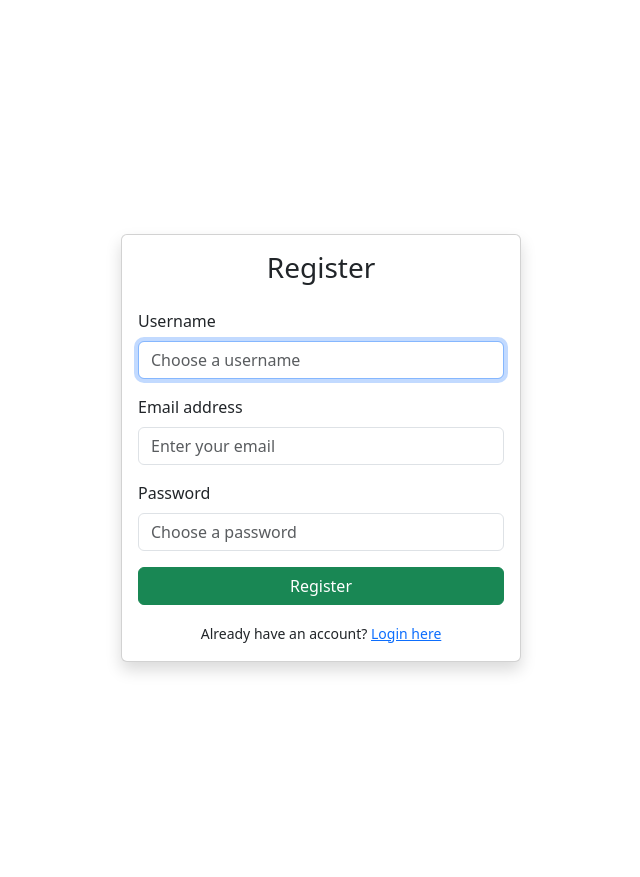
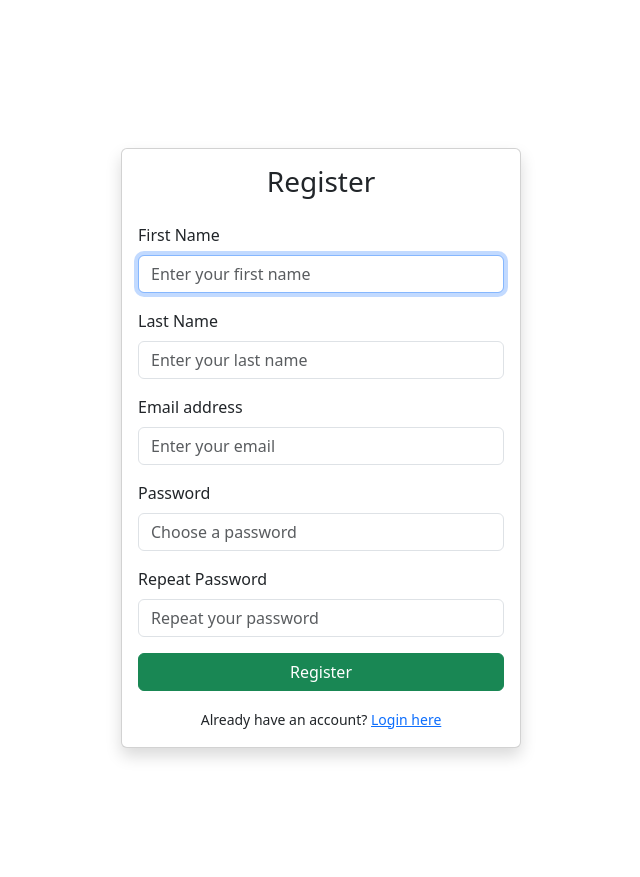
Before and after one commit to Sentexi/DCS-app, a Flask app: page /register in a window 1280 px wide. Shown: the part 56-933 px from the top of the page, without its empty margins (319-959 px from the left). Run offline with Flask 3, Linux system fonts and the light colour scheme; some libraries are stand-ins or nearby versions.

Commit message:
Add first and last name fields and update registration

```diff
--- a/app/admin/routes.py
+++ b/app/admin/routes.py
@@ -221,7 +221,7 @@ def toggle_user_admin(user_id):
     user = User.query.get_or_404(user_id)
     user.is_admin = not user.is_admin
     db.session.commit()
-    flash(f"User '{user.username}' admin status changed.", "info")
+    flash(f"User '{user.first_name} {user.last_name}' admin status changed.", "info")
     return redirect(url_for('admin.manage_users'))
 
 @admin_bp.route('/admin/<int:debate_id>/assign', methods=['POST'])
--- a/app/auth/routes.py
+++ b/app/auth/routes.py
@@ -19,18 +19,23 @@ def register():
     if current_user.is_authenticated:
         return redirect(url_for('main.dashboard'))
     if request.method == 'POST':
-        username = request.form['username']
+        first_name = request.form['first_name']
+        last_name = request.form.get('last_name')
         email = request.form['email']
         password = request.form['password']
+        password2 = request.form['password2']
         # Basic validation (expand as needed)
-        if User.query.filter_by(username=username).first():
-            flash('Username already exists.')
+        if User.query.filter_by(first_name=first_name, last_name=last_name).first():
+            flash('User with that name already exists.')
             return redirect(url_for('auth.register'))
         if User.query.filter_by(email=email).first():
             flash('Email already registered.')
             return redirect(url_for('auth.register'))
+        if password != password2:
+            flash('Passwords do not match.')
+            return redirect(url_for('auth.register'))
         hashed_pw = generate_password_hash(password)
-        user = User(username=username, email=email, password=hashed_pw)
+        user = User(first_name=first_name, last_name=last_name, email=email, password=hashed_pw)
         db.session.add(user)
         db.session.commit()
         flash('Registration successful! Please log in.')
--- a/app/main/routes.py
+++ b/app/main/routes.py
@@ -257,7 +257,7 @@ def debate_assignments_json(debate_id):
             'role': s.role,
             'room': s.room,
             'user_id': s.user_id,
-            'username': s.user.username
+            'name': f"{s.user.first_name} {s.user.last_name}"
         } for s in slots
     ]
 
--- a/app/models.py
+++ b/app/models.py
@@ -34,7 +34,8 @@ class JudgeSkillEnum(db.Enum):
 # User model: represents app users (debaters, admins, etc.)
 class User(UserMixin, db.Model):
     id = db.Column(db.Integer, primary_key=True)
-    username = db.Column(db.String(80), unique=True, nullable=False)
+    first_name = db.Column(db.String(80), nullable=False)
+    last_name = db.Column(db.String(80), nullable=True)
     email = db.Column(db.String(120), unique=True, nullable=False)
     password = db.Column(db.String(256), nullable=False)  # hashed password
     is_admin = db.Column(db.Boolean, default=False)
@@ -54,7 +55,7 @@ class User(UserMixin, db.Model):
         return SpeakerSlot.query.filter_by(debate_id=debate_id, user_id=self.id).first()
 
     def __repr__(self):
-        return f'<User {self.username}>'
+        return f'<User {self.first_name} {self.last_name}>'
 
 # Debate model: stores debate event details
 class Debate(db.Model):
--- a/app/static/js/dashboard.js
+++ b/app/static/js/dashboard.js
@@ -57,7 +57,7 @@ function createBadge(slot) {
   span.classList.add('role-badge');
   if (slot.user_id == window.currentUserId) span.classList.add('me');
   span.setAttribute('role', 'listitem');
-  span.setAttribute('aria-label', `${slot.role} – ${slot.username}`);
+  span.setAttribute('aria-label', `${slot.role} – ${slot.name}`);
 
   const icon = document.createElement('i');
   icon.classList.add('bi');
@@ -69,7 +69,7 @@ function createBadge(slot) {
 
   span.appendChild(document.createTextNode(` ${slot.role}`));
   span.appendChild(document.createElement('br'));
-  span.appendChild(document.createTextNode(slot.username));
+  span.appendChild(document.createTextNode(slot.name));
   if (slot.user_id == window.currentUserId) {
     const em = document.createElement('em');
     em.textContent = ' (You)';
--- a/app/templates/admin/dynamic_plan.html
+++ b/app/templates/admin/dynamic_plan.html
@@ -7,7 +7,7 @@
   <ul>
   {% for skill, users in groups.items() %}
     <li><strong>{{ skill }} ({{ users|length }})</strong>:
-        {% for u in users %}{{ u.username }}{% if not loop.last %}, {% endif %}{% endfor %}
+        {% for u in users %}{{ u.first_name }} {{ u.last_name }}{% if not loop.last %}, {% endif %}{% endfor %}
     </li>
   {% endfor %}
   </ul>
--- a/app/templates/admin/users.html
+++ b/app/templates/admin/users.html
@@ -6,7 +6,7 @@
   <thead>
     <tr>
       <th>ID</th>
-      <th>Username</th>
+      <th>Name</th>
       <th>Email</th>
       <th>Admin</th>
       <th>Join Time (Survey)</th>
@@ -21,7 +21,7 @@
     {% for user in users %}
     <tr>
       <td>{{ user.id }}</td>
-      <td>{{ user.username }}</td>
+      <td>{{ user.first_name }} {{ user.last_name }}</td>
       <td>{{ user.email }}</td>
       <td>{% if user.is_admin %}<span class="badge bg-success">Yes</span>{% else %}No{% endif %}</td>
       <td>{{ user.date_joined_choice or "—" }}</td>
--- a/app/templates/auth/register.html
+++ b/app/templates/auth/register.html
@@ -9,8 +9,12 @@
 
       <form method="POST" action="{{ url_for('auth.register') }}">
         <div class="mb-3">
-          <label for="username" class="form-label">Username</label>
-          <input type="text" class="form-control" id="username" name="username" placeholder="Choose a username" required autofocus>
+          <label for="first_name" class="form-label">First Name</label>
+          <input type="text" class="form-control" id="first_name" name="first_name" placeholder="Enter your first name" required autofocus>
+        </div>
+        <div class="mb-3">
+          <label for="last_name" class="form-label">Last Name</label>
+          <input type="text" class="form-control" id="last_name" name="last_name" placeholder="Enter your last name">
         </div>
         <div class="mb-3">
           <label for="email" class="form-label">Email address</label>
@@ -19,6 +23,10 @@
         <div class="mb-3">
           <label for="password" class="form-label">Password</label>
           <input type="password" class="form-control" id="password" name="password" placeholder="Choose a password" required>
+        </div>
+        <div class="mb-3">
+          <label for="password2" class="form-label">Repeat Password</label>
+          <input type="password" class="form-control" id="password2" name="password2" placeholder="Repeat your password" required>
         </div>
         <button type="submit" class="btn btn-success w-100">Register</button>
       </form>
--- a/app/templates/debate/judging_opd.html
+++ b/app/templates/debate/judging_opd.html
@@ -8,7 +8,7 @@
       <tr>
         <th>Speaker</th>
         {% for j in judges %}
-          <th>{{ j.user.username }}</th>
+          <th>{{ j.user.first_name }} {{ j.user.last_name }}</th>
         {% endfor %}
         <th>Average</th>
       </tr>
@@ -16,7 +16,7 @@
     <tbody>
       {% for sp in speakers %}
       <tr data-role="{{ sp.role }}" data-sid="{{ sp.id }}">
-        <td>{{ sp.user.username }} <small class="text-muted">({{ sp.role }})</small></td>
+        <td>{{ sp.user.first_name }} {{ sp.user.last_name }} <small class="text-muted">({{ sp.role }})</small></td>
         {% for j in judges %}
           <td><input type="number" min="0" max="100" step="1" name="score_{{ sp.id }}_{{ j.id }}" class="form-control score-input" value="{{ scores.get((sp.user_id, j.user_id), '') }}"></td>
         {% endfor %}
--- a/app/templates/main/_role_badge.html
+++ b/app/templates/main/_role_badge.html
@@ -1,7 +1,7 @@
 {# Re-usable badge component #}
 <span class="role-badge {{ 'me' if user.id == slot.user_id else '' }}"
       role="listitem"
-      aria-label="{{ slot.role }} – {{ slot.user.username }}">
+      aria-label="{{ slot.role }} – {{ slot.user.first_name }} {{ slot.user.last_name }}">
   {% if slot.role.startswith('Judge') %}
     <i class="bi bi-gavel"></i>
   {% elif slot.role.startswith('Free') %}
@@ -12,5 +12,5 @@
     <i class="bi bi-patch-question"></i>
   {% endif %}
   {{ slot.role }}<br>
-  {{ slot.user.username }}{% if user.id == slot.user_id %} <em>(You)</em>{% endif %}
+  {{ slot.user.first_name }} {{ slot.user.last_name }}{% if user.id == slot.user_id %} <em>(You)</em>{% endif %}
 </span>
--- a/app/templates/main/dashboard.html
+++ b/app/templates/main/dashboard.html
@@ -21,7 +21,7 @@
 
   <!-- Welcome Banner -->
   <div class="mb-4 text-center">
-    <h2>Welcome, {{ current_user.username }}!</h2>
+    <h2>Welcome, {{ current_user.first_name }} {{ current_user.last_name }}!</h2>
   </div>
 
   <!-- Current Debate Card -->
--- a/app/templates/main/debate_assignments.html
+++ b/app/templates/main/debate_assignments.html
@@ -24,7 +24,7 @@
           {% for slot in slots %}
             <tr>
               <td>{{ slot.role }}</td>
-              <td>{{ user_map[slot.user_id].username }}</td>
+              <td>{{ user_map[slot.user_id].first_name }} {{ user_map[slot.user_id].last_name }}</td>
               <td>{{ user_map[slot.user_id].debate_skill }}</td>
               <td>{{ user_map[slot.user_id].judge_skill }}</td>
             </tr>
--- a/run.py
+++ b/run.py
@@ -10,12 +10,14 @@ def create_initial_admin():
         db.create_all()
         if not User.query.filter_by(is_admin=True).first():
             # Change credentials as needed!
-            username = 'admin'
+            first_name = 'Admin'
+            last_name = 'User'
             email = 'admin@example.com'
             password = 'admin123'
             if not User.query.filter_by(email=email).first():
                 admin = User(
-                    username=username,
+                    first_name=first_name,
+                    last_name=last_name,
                     email=email,
                     password=generate_password_hash(password),
                     is_admin=True
```
Also changed, not shown: app/profile/routes.py (+7 -4 lines), app/templates/profile/view.html (+6 -2 lines), migrations/versions/1a2b3c4d5e6f_add_first_last_name.py (added, +41 -0 lines).
